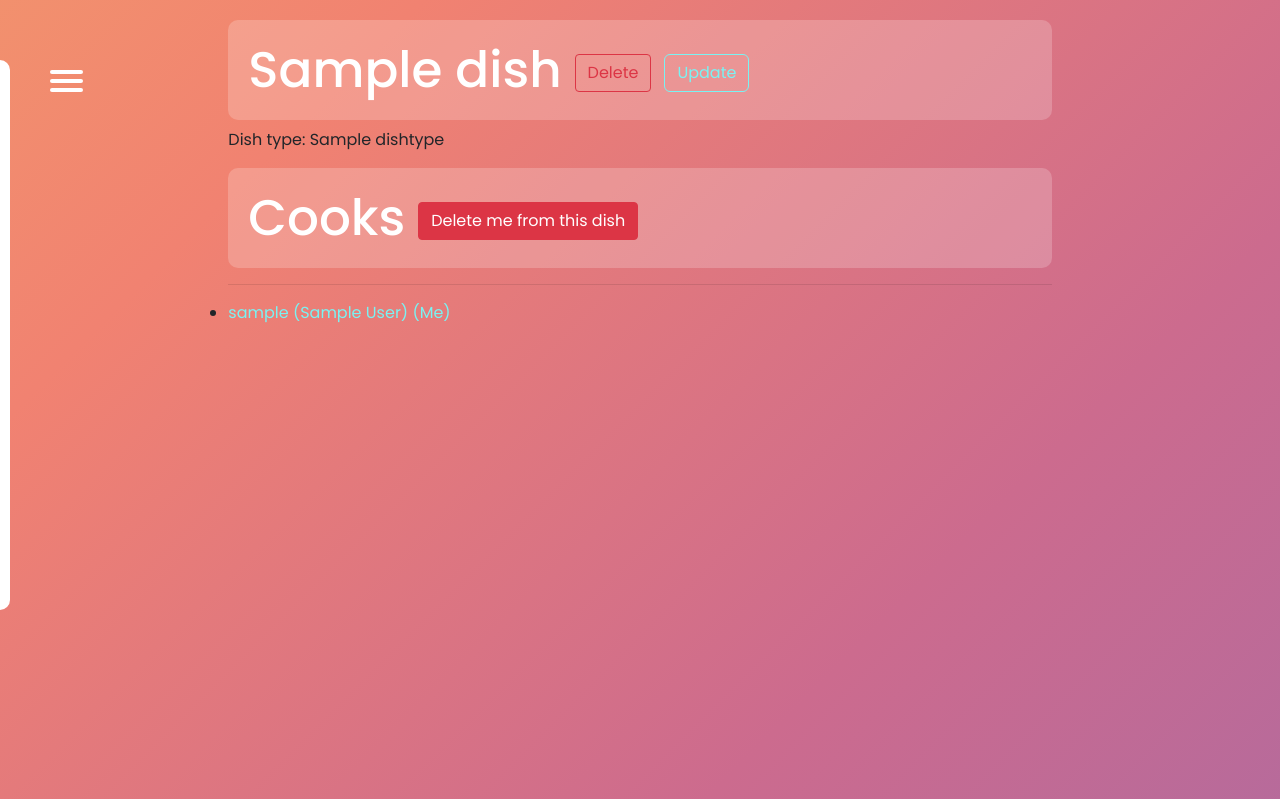
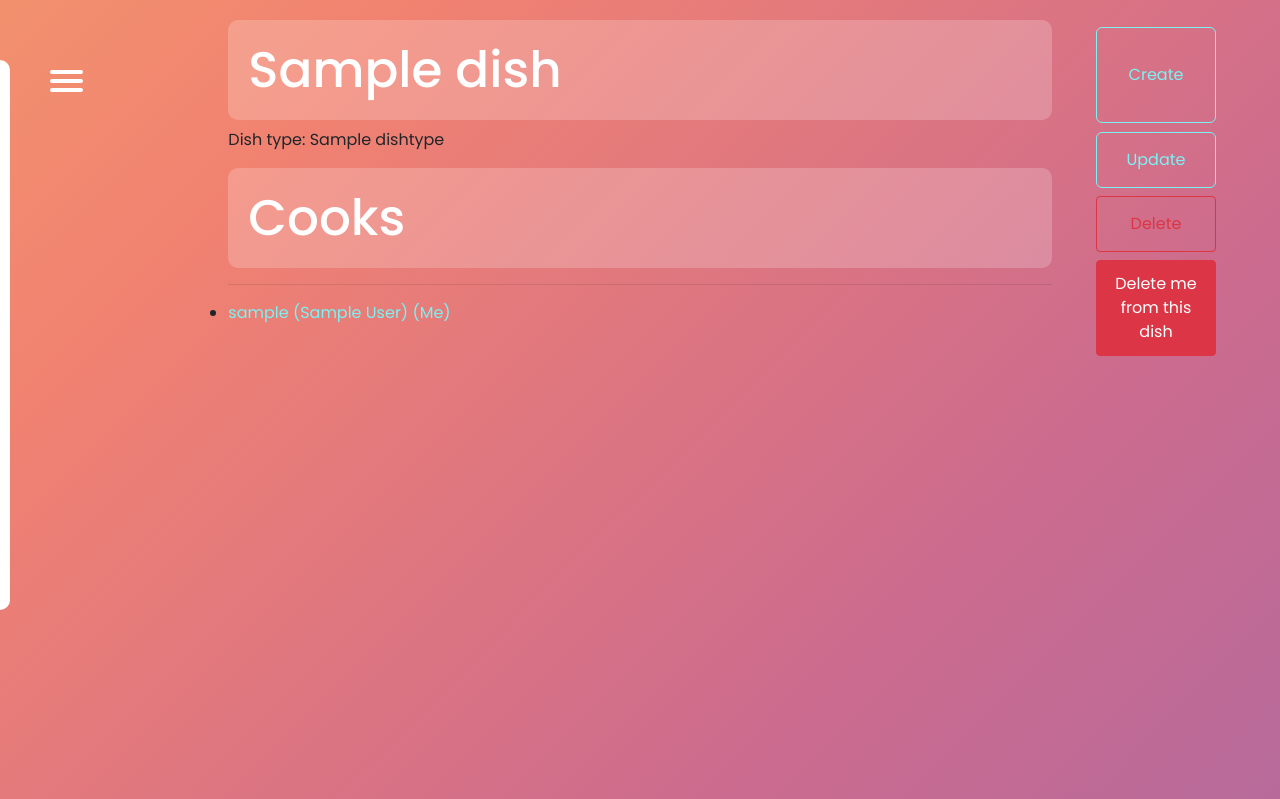
Before and after one commit to Anatolii-Poznyak/this_is_kitchen, a Django app: page /dishes/1/ in a window 1280 px wide. Shown: the top 799 px of the page. Run offline with Django 4.2, Linux system fonts and the light colour scheme; a user stored in the database is signed in; tables that the repository leaves empty hold one stand-in row (values such as "Sample post"); some libraries are stand-ins or nearby versions.

Commit message:
Adjust CUD buttons(right side) in DISh details

```diff
--- a/static/kitchen/styles.css
+++ b/static/kitchen/styles.css
@@ -349,16 +349,8 @@ h1 {
 .btn:hover{
   background-color: #da899f;
 }
-#create {
-  position: absolute;
-  right: 30%;
-  top: 1.5%;
-  width: 15vh;
-  height: 13vh;
-  display: flex;
-  justify-content: center;
-  align-items: center;
-
+.btn-danger {
+  color: white;
 }
 #searchform {
   margin-bottom: 20px;
@@ -381,3 +373,48 @@ textarea#id_description {
     height: 100px; /* Встановіть висоту, яка вам потрібна */
     width: 100%; /* Встановіть ширину, яка вам потрібна */
 }
+
+#create {
+  position: absolute;
+  right: 30%;
+  margin-top: 7px;
+  width: 15vh;
+  height: 12vh;
+  display: flex;
+  justify-content: center;
+  align-items: center;
+
+}
+#delete {
+  position: absolute;
+  right: 30%;
+  margin-top: 22vh;
+  width: 15vh;
+  height: 7vh;
+  display: flex;
+  justify-content: center;
+  align-items: center;
+
+}
+#update {
+  position: absolute;
+  right: 30%;
+  margin-top: 14vh;
+  width: 15vh;
+  height: 7vh;
+  display: flex;
+  justify-content: center;
+  align-items: center;
+
+}
+#assign {
+  position: absolute;
+  right: 30%;
+  margin-top: 30vh;
+  width: 15vh;
+  height: 12vh;
+  display: flex;
+  justify-content: center;
+  align-items: center;
+
+}
--- a/templates/kitchen/cook_form.html
+++ b/templates/kitchen/cook_form.html
@@ -8,6 +8,6 @@
   {{ form|crispy }}
 
     <input type="submit" value="{{ object|yesno:"Update,Create" }}" class="btn btn-outline-primary">
-  <a href="javascript:history.back()" class="btn btn-outline-secondary">Cancel</a>
+  <a href="javascript:history.back()" class="btn btn-outline-dark">Cancel</a>
   </form>
 {% endblock %}
--- a/templates/kitchen/dish_detail.html
+++ b/templates/kitchen/dish_detail.html
@@ -3,26 +3,11 @@
 {% block content %}
   <h1>
     {{ dish.name }}
-    <a href="{% url 'kitchen:dish-delete' pk=dish.id %}" class="btn btn-outline-danger link-to-page">
-      Delete
-    </a>
-
-    <a href="{% url 'kitchen:dish-update' pk=dish.id %}" class="btn btn-outline-primary link-to-page">
-      Update
-    </a>
   </h1>
   <p>Dish type: {{ dish.dish_type.name }}</p>
   <h1>
     Cooks
-    {% if dish in user.dishes.all %}
-      <a href="{% url 'kitchen:toggle-dish-assign' pk=dish.id %}" class="btn btn-danger link-to-page">
-        Delete me from this dish
-      </a>
-    {% else %}
-      <a href="{% url 'kitchen:toggle-dish-assign' pk=dish.id %}" class="btn btn-success link-to-page">
-        Assign me to this dish
-      </a>
-    {% endif %}
+
   </h1>
   <hr>
   <ul>
@@ -31,3 +16,22 @@
     {% endfor %}
   </ul>
 {% endblock %}
+{% block create_button %}
+  <a href="{% url 'kitchen:dish-delete' pk=dish.id %}" id="delete" class="btn btn-outline-danger link-to-page">
+      Delete
+    </a>
+
+    <a  href="{% url 'kitchen:dish-update' pk=dish.id %}" id="update" class="btn btn-outline-primary link-to-page">
+      Update
+    </a>
+  <a class="btn btn-outline-primary" id="create" href="{% url 'kitchen:dish-create' %}">Create</a>
+  {% if dish in user.dishes.all %}
+      <a href="{% url 'kitchen:toggle-dish-assign' pk=dish.id %}" id="assign" class="btn btn-danger link-to-page">
+        Delete me from this dish
+      </a>
+    {% else %}
+      <a href="{% url 'kitchen:toggle-dish-assign' pk=dish.id %}" id="assign" class="btn btn-success link-to-page">
+        Assign me to this dish
+      </a>
+    {% endif %}
+{% endblock %}
--- a/templates/kitchen/dish_form.html
+++ b/templates/kitchen/dish_form.html
@@ -9,6 +9,6 @@
     {{ form|crispy}}
 
     <input type="submit" value="{{ object|yesno:"Update,Create" }}" class="btn btn-outline-primary">
-  <a href="javascript:history.back()" class="btn btn-outline-secondary">Cancel</a>
+  <a href="javascript:history.back()" class="btn btn-outline-dark">Cancel</a>
   </form>
 {% endblock %}
--- a/templates/kitchen/dish_type_confirm_delete.html
+++ b/templates/kitchen/dish_type_confirm_delete.html
@@ -9,6 +9,6 @@
   <form action="" method="post">
   {% csrf_token %}
     <input type="submit" value="Delete" class="btn btn-outline-danger">
-    <a href="javascript:history.back()" class="btn btn-outline-secondary">Cancel</a>
+    <a href="javascript:history.back()" class="btn btn-outline-dark">Cancel</a>
   </form>
 {% endblock %}
--- a/templates/kitchen/dish_type_form.html
+++ b/templates/kitchen/dish_type_form.html
@@ -8,6 +8,6 @@
     {{ form|crispy}}
 
     <input type="submit" value="{{ object|yesno:"Update,Create" }}" class="btn btn-outline-primary">
-  <a href="javascript:history.back()" class="btn btn-outline-secondary">Cancel</a>
+  <a href="javascript:history.back()" class="btn btn-outline-dark">Cancel</a>
   </form>
 {% endblock %}
--- a/templates/kitchen/dish_type_list.html
+++ b/templates/kitchen/dish_type_list.html
@@ -48,5 +48,5 @@
   {% endif %}
 {% endblock %}
 {% block create_button %}
-  <a class="btn btn-outline-primary" id="create" href="{% url 'kitchen:cook-create' %}">Create</a>
+  <a class="btn btn-outline-primary" id="create" href="{% url 'kitchen:dish-type-create' %}">Create</a>
 {% endblock %}
--- a/templates/registration/login.html
+++ b/templates/registration/login.html
@@ -18,7 +18,7 @@
   {% csrf_token %}
   {{ form|crispy}}
 
-  <input type="submit" value="Login" class="btn btn-primary" />
+  <input type="submit" value="Login" class="btn btn-outline-primary" />
   {% if not user %}
     <input type="hidden" name="next" value="{{ next }}" />
   {% endif %}
```
Also changed, not shown: templates/kitchen/cook_confirm_delete.html (+7 -5 lines), templates/kitchen/dish_confirm_delete.html (+7 -5 lines), README.md.
